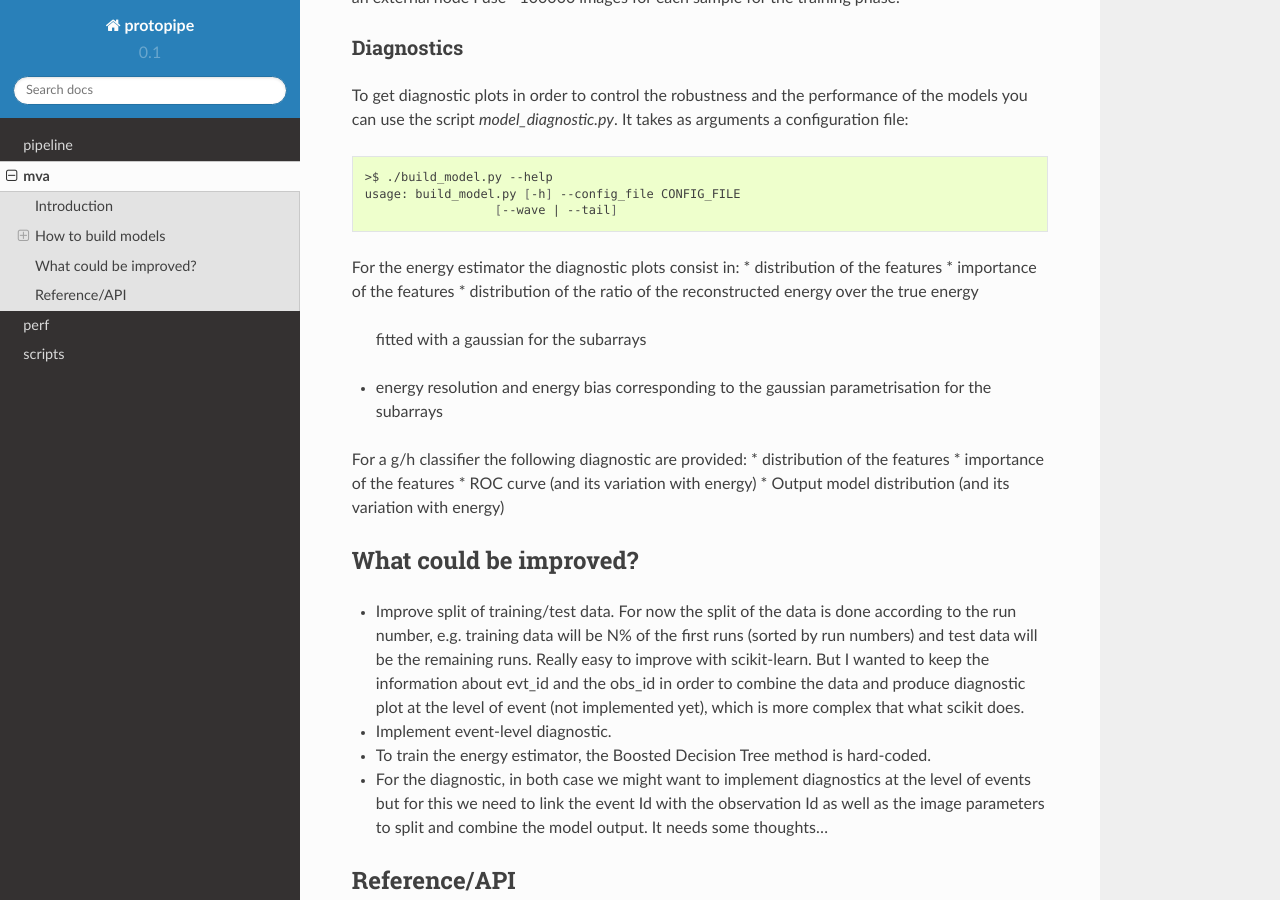
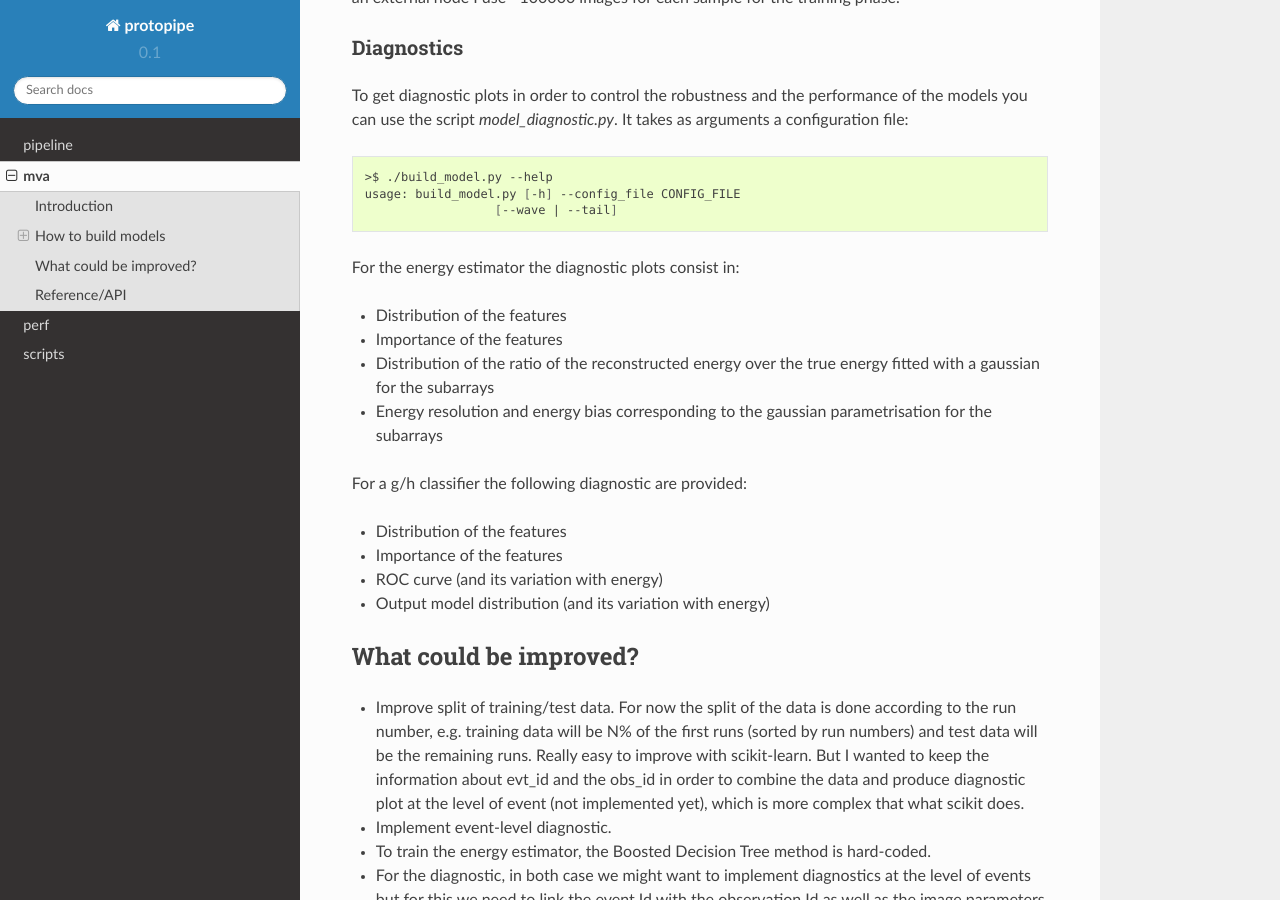
Before and after one commit to cta-observatory/protopipe, a Sphinx documentation site: the page built from docs/mva/index.rst, in a window 1280 px wide and 900 px high, scrolled down 3531 px. Built offline with Sphinx 7.4.7 and the Read the Docs theme 2.0.0, drawn with Linux system fonts in a browser that asks for light colours.

Commit message:
Improve doc

```diff
--- a/docs/index.rst
+++ b/docs/index.rst
@@ -13,6 +13,7 @@ The package is currently developped and tested at the CEA in the departement
 of astrophysics.
 
 The pipeline provides scripts to:
+
  * Process simtelarray files and write DL1 or DL2 tables
  * Build regression or classification models with diagnostic plots
  * Estimate the best cutoffs which gives the minimal sensitivy
@@ -38,6 +39,7 @@ How to?
 =======
 For this pipeline prototype, in order to build an analysis to estimate
 the performance of the instruments, a user will follows the following steps:
+
  1. Energy estimator
   * produce a table with gamma-ray image information with pipeline utilities (:ref:`pipeline`)
   * build a model with mva utilities (:ref:`mva`)
@@ -55,6 +57,7 @@ the performance of the instruments, a user will follows the following steps:
     point spread function and energy resolution (:ref:`perf`)
   * estimate the sensitivity (:ref:`perf`)
 
+
 Documentation
 =============
 
--- a/docs/mva/index.rst
+++ b/docs/mva/index.rst
@@ -202,21 +202,24 @@ a configuration file:
                       [--wave | --tail]
 
 For the energy estimator the diagnostic plots consist in:
-* distribution of the features
-* importance of the features
-* distribution of the ratio of the reconstructed energy over the true energy
+
+* Distribution of the features
+* Importance of the features
+* Distribution of the ratio of the reconstructed energy over the true energy
   fitted with a gaussian for the subarrays
-* energy resolution and energy bias corresponding to the gaussian parametrisation
+* Energy resolution and energy bias corresponding to the gaussian parametrisation
   for the subarrays
 
 For a g/h classifier the following diagnostic are provided:
-* distribution of the features
-* importance of the features
+
+* Distribution of the features
+* Importance of the features
 * ROC curve (and its variation with energy)
 * Output model distribution (and its variation with energy)
 
 What could be improved?
 =======================
+
 * Improve split of training/test data. For now the split of the data is done
   according to the run number, e.g. training data will be N% of the first runs
   (sorted by run numbers) and test data will be the remaining runs. Really easy
--- a/docs/pipeline/index.rst
+++ b/docs/pipeline/index.rst
@@ -168,6 +168,7 @@ corresponding sections.
 
 What could be improved?
 =======================
+
 * Saving calibrated images as a DL1 format (here, only image parameters are saved).
   It should simplify analysis production, e.g. having DL1 calibrated data on disk allows to study
   the impact on direction reconstruction of several cleaning
@@ -185,6 +186,7 @@ What could be improved?
 
 To be fixed
 ===========
+
 * Why specify the cam_id in the scripts writting the tables (DL1 or DL2)
   although it is already given in the configuration file?
 
```
Also changed, not shown: docs/perf/index.rst (+104 -9 lines), 2 other files.
